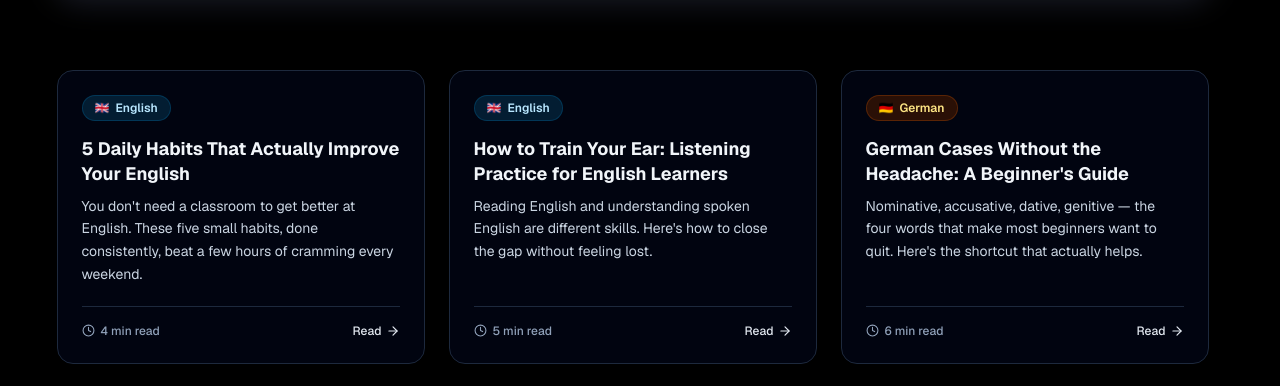
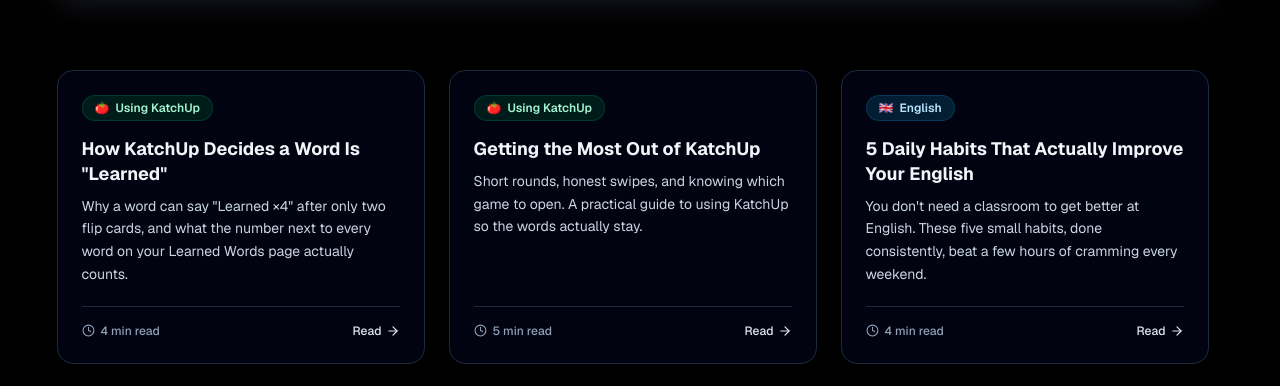
Before and after one commit to xxKuzi/KatchUp, a Next.js app: page /blog in a window 1280 px wide. Shown: the part 344-730 px from the top of the page. Built offline with nearby package versions, Linux system fonts and the light colour scheme; no server answers.

Commit message:
feat(blog): add a Using KatchUp topic with two guides
How the app decides a word is learned, and how to get the most out of
it — the questions the UI can only answer with a badge and a number.

```diff
--- a/app/blog/_lib/articles.ts
+++ b/app/blog/_lib/articles.ts
@@ -1,4 +1,4 @@
-export type BlogTopic = "english" | "german" | "spanish";
+export type BlogTopic = "english" | "german" | "spanish" | "katchup";
 
 export interface BlogSection {
   heading: string;
@@ -36,9 +36,115 @@
     color:
       "border-rose-200/80 bg-rose-100/80 text-rose-900 dark:border-rose-900/60 dark:bg-rose-950/60 dark:text-rose-200",
   },
+  // Not a language: how the app itself works, for the questions the UI can only
+  // answer with a badge and a number.
+  katchup: {
+    label: "Using KatchUp",
+    flag: "🍅",
+    color:
+      "border-emerald-200/80 bg-emerald-100/80 text-emerald-900 dark:border-emerald-900/60 dark:bg-emerald-950/60 dark:text-emerald-200",
+  },
 };
 
 export const BLOG_ARTICLES: BlogArticle[] = [
+  {
+    slug: "how-katchup-counts-learned-words",
+    topic: "katchup",
+    title: "How KatchUp Decides a Word Is \"Learned\"",
+    excerpt:
+      "Why a word can say \"Learned ×4\" after only two flip cards, and what the number next to every word on your Learned Words page actually counts.",
+    readTime: "4 min read",
+    sections: [
+      {
+        heading: "Words collect mastery points, not rounds",
+        body: [
+          "Every word you practise carries a small score. Answer it right and the score goes up; answer it wrong and it drops by one. Once the score reaches 3, the word is marked Learned and KatchUp stops serving it in normal practice rounds.",
+          "The important part: not every right answer is worth the same. A right answer is worth 1 point in most games — but 2 in the ones where you had to commit before seeing the answer.",
+        ],
+      },
+      {
+        heading: "Flip cards and speed spelling are worth two",
+        body: [
+          "Swiping a flip card to the right is you saying \"I already know this one.\" That claim is worth 2 points, which is why two confident swipes are enough to move a word from new to Learned.",
+          "Speed spelling works the same way: typing a word out correctly is worth 2, because reproducing a word from nothing is much stronger evidence than picking it from four options.",
+          "Multiple-choice and matching games give 1 point per right answer. They are easier, and recognizing a word is not the same as knowing it.",
+        ],
+      },
+      {
+        heading: "So what does ×4 mean?",
+        body: [
+          "On the Learned Words page, a word marked Learned shows its mastery score. \"Learned ×4\" means four points of mastery — which two confident flip cards will give you. It is not four rounds, four days, or four separate practice sessions.",
+          "A word still in practice shows something different: the plain number of times you have answered it correctly. \"In practice ×2\" means you have had it right twice but have not reached mastery yet — usually because a wrong answer in between took a point back off.",
+          "The two numbers are counted on different scales on purpose. Before a word is mastered, what helps you is knowing how much practice it has had. After it is mastered, what matters is how solid that mastery is.",
+        ],
+      },
+      {
+        heading: "Getting it wrong is cheap",
+        body: [
+          "A wrong answer costs one point and un-marks the word as Learned so it comes back into rotation. It does not reset you to zero. Two clean rounds are not thrown away by a single slip, and a word you keep forgetting will simply keep reappearing until it sticks.",
+        ],
+      },
+      {
+        heading: "One word, one score — across every deck",
+        body: [
+          "If the same word appears in two of your decks, it is not tracked twice. KatchUp files progress by the word itself, so answering \"das Fenster\" in a house deck and again in a home-repairs deck feeds the same score.",
+          "Games you start from the games hub, without picking a deck, count too — with one catch. In an open-ended round like Score Rush, the same word can come up over and over, so a word counts once per round no matter how many times it appears. Forty repeats of one word in one round is not forty practices.",
+        ],
+      },
+    ],
+  },
+  {
+    slug: "how-to-use-katchup-effectively",
+    topic: "katchup",
+    title: "Getting the Most Out of KatchUp",
+    excerpt:
+      "Short rounds, honest swipes, and knowing which game to open. A practical guide to using KatchUp so the words actually stay.",
+    readTime: "5 min read",
+    sections: [
+      {
+        heading: "Short and daily beats long and occasional",
+        body: [
+          "A practice round is ten words by default — small enough to finish while the kettle boils. That size is deliberate: the thing that makes vocabulary stick is meeting a word again just before you would have forgotten it, and that only works if you come back often.",
+          "One round a day will outrun an hour every Sunday. If you only ever do one thing with this app, make it that.",
+        ],
+      },
+      {
+        heading: "Be honest with the flip cards",
+        body: [
+          "A right swipe is worth double, and nothing checks it. That makes flip cards the fastest way to move words forward — and the fastest way to fool yourself into a page full of words you cannot actually produce.",
+          "The test worth applying: could you have said the word out loud before you flipped the card? If not, swipe left. A word you send back costs you one point and a few seconds. A word you wave through disappears from your practice rounds while you still don't know it.",
+        ],
+      },
+      {
+        heading: "Prove it with typing, not tapping",
+        body: [
+          "Multiple-choice games are good for meeting new words: they give you the answer in front of you and let you build recognition cheaply. But recognition fades fastest, which is why those games are worth 1 point per answer.",
+          "When you think a word is genuinely learned, take it into Speed Spelling. Typing it from memory is the closest thing here to using the word in real life, and it is scored accordingly.",
+        ],
+      },
+      {
+        heading: "Let the app pick the words",
+        body: [
+          "Practice rounds skip words you have already mastered and lead with the ones you have never seen, the ones you get wrong most, and the ones you have not met in a while. You do not need to hunt for your weak spots — starting a round is how you find them.",
+          "When you have worked through a deck, the review round pulls your hardest words back out and tops the round up from the rest of the deck, so the whole pack gets a pass rather than just the sore spots.",
+        ],
+      },
+      {
+        heading: "Build decks small and specific",
+        body: [
+          "A deck of 20 words about one topic beats a deck of 300 covering everything. Small decks reach the satisfying part — a full bar, a finished pack — while a giant deck just feels like a chore that never moves.",
+          "Save words inside the phrase you met them in where you can. \"Take a decision\" versus \"make a decision\" is the kind of thing a single-word deck can never teach you.",
+        ],
+      },
+      {
+        heading: "Check your Learned Words page for the real picture",
+        body: [
+          "The Learned Words page lists everything you have practised, mastered words first. If a word is sitting there at \"In practice\" after many rounds, that is the app telling you it is not going in — and it is usually worth attacking differently: say it out loud, write a sentence with it, or find where you actually met it.",
+          "For what the number next to each word means, see \"How KatchUp Decides a Word Is Learned.\"",
+        ],
+      },
+    ],
+  },
   {
     slug: "english-daily-habits",
     topic: "english",
```
